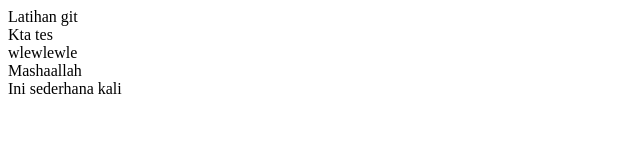
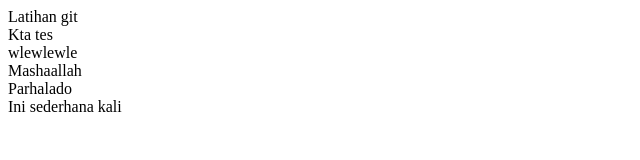
Before and after one commit to S1mbi5a/Profile, a plain HTML site: page Index.html in a window 1280 px wide. Shown: the whole page, without its empty margins (0-640 px from the left). Drawn offline with Linux system fonts and the light colour scheme.

Commit message:
Membuat div baryu

```diff
--- a/Index.html
+++ b/Index.html
@@ -11,6 +11,7 @@
     <DIv>Kta tes</DIv>
     <div>wlewlewle</div>
     <div>Mashaallah</div>
+    <div>Parhalado</div>
     <footer>Ini sederhana kali</footer>
 </body>
 </html>
```
